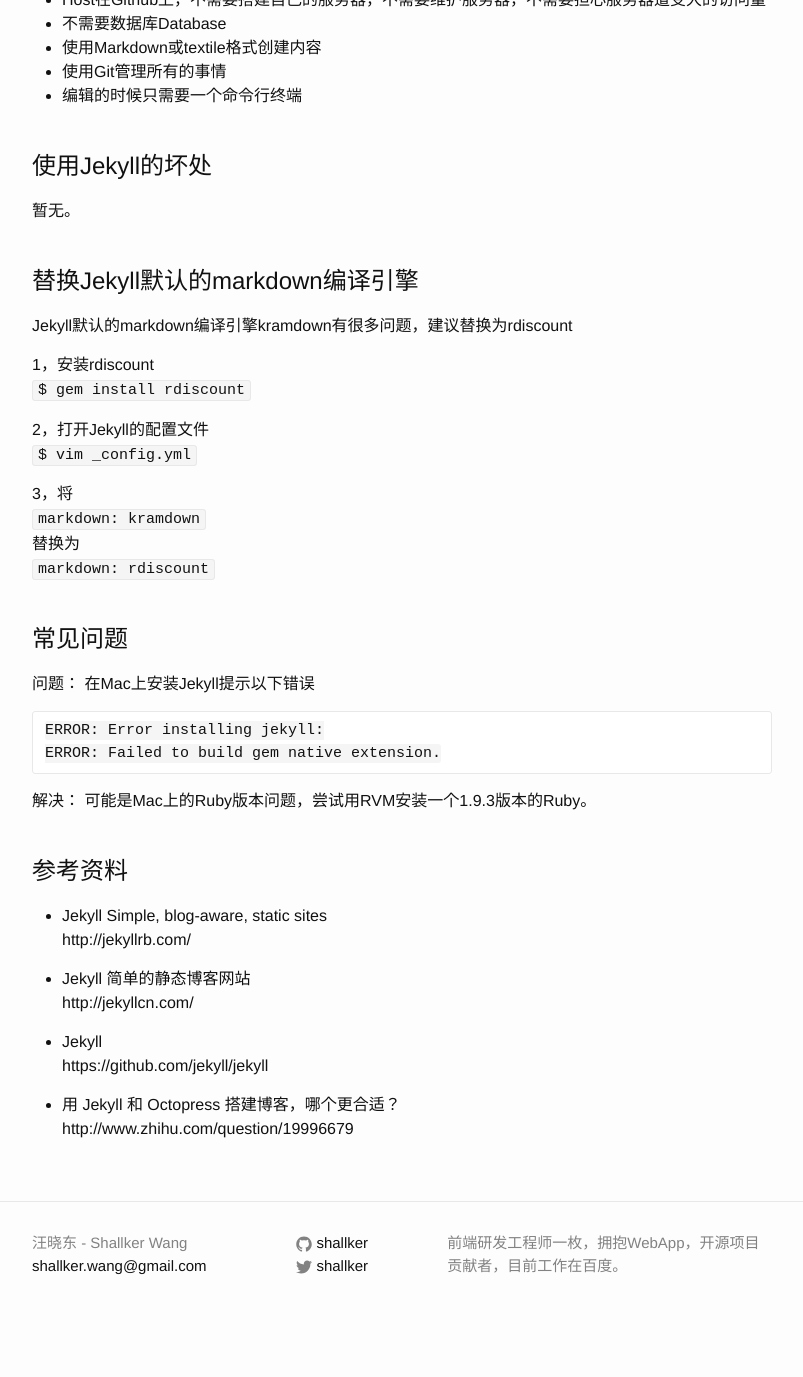
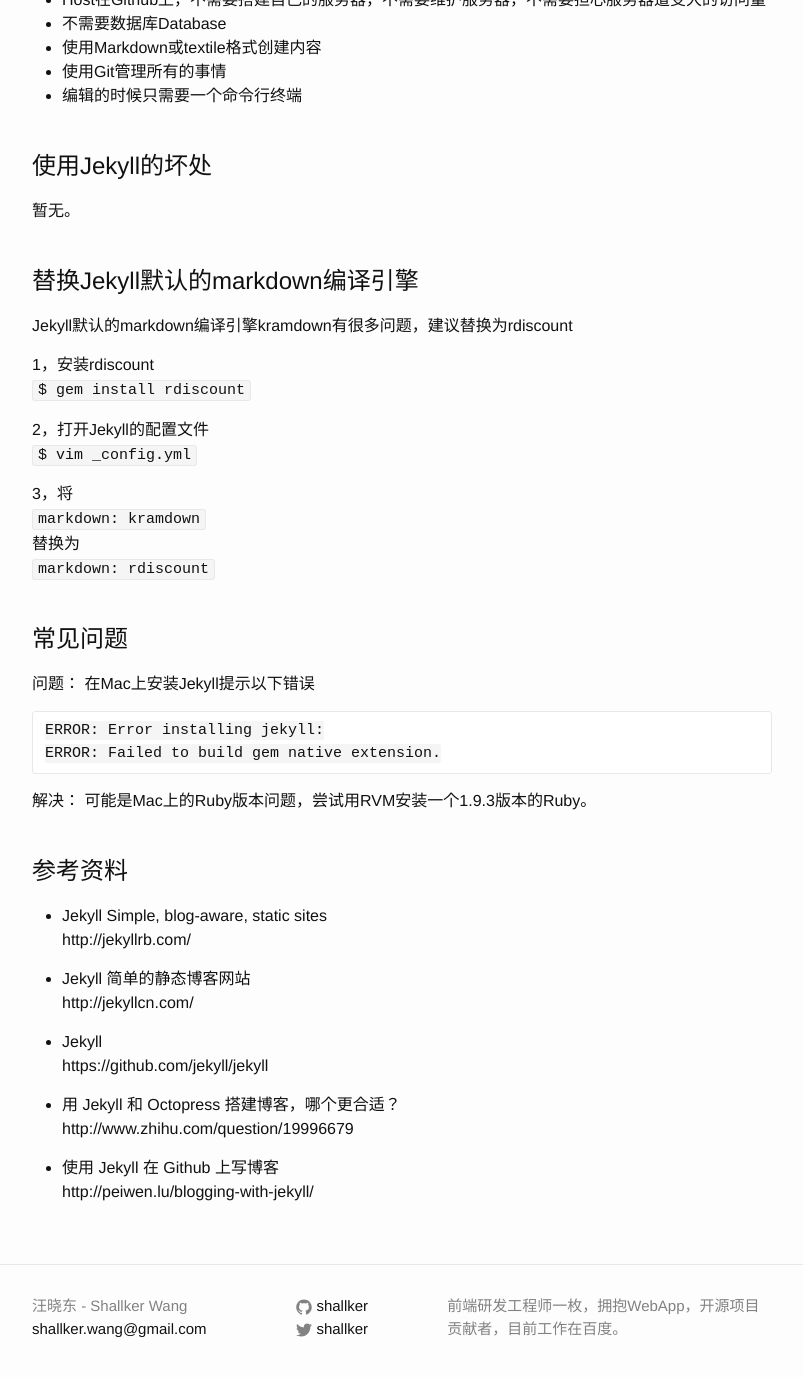
Before and after one commit to shallker/shallker.github.io.backup, a Jekyll site: the page built from _posts/2014-11-24-jekyll.markdown, in a window 1280 px wide and 1400 px high, scrolled down 1088 px. Shown: the top 1377 px of the window, without its empty margins (238-1041 px from the left). Built offline with Jekyll 4.4.1, drawn with Linux system fonts in a browser that asks for light colours; Markdown is read by kramdown in place of the engine named in the settings; before the commit the page ends 2425 px from its top, so only the background shows below that.

Commit message:
更新Jekyll

```diff
--- a/_posts/2014-11-24-jekyll.markdown
+++ b/_posts/2014-11-24-jekyll.markdown
@@ -46,7 +46,7 @@
 
 
 # 替换Jekyll默认的markdown编译引擎
-Jekyll默认的markdown编译引擎kramdown有很多问题，建议替换为rdiscount
+Jekyll默认的markdown编译引擎[kramdown](https://github.com/gettalong/kramdown)有很多问题，建议替换为[rdiscount](http://dafoster.net/projects/rdiscount/)
 
 1，安装rdiscount
 `$ gem install rdiscount`
@@ -86,6 +86,5 @@
 - 用 Jekyll 和 Octopress 搭建博客，哪个更合适？
 [http://www.zhihu.com/question/19996679](http://www.zhihu.com/question/19996679)
 
-
-
-[github]: http://github.com
+- 使用 Jekyll 在 Github 上写博客
+[http://peiwen.lu/blogging-with-jekyll/](http://peiwen.lu/blogging-with-jekyll/)
```
